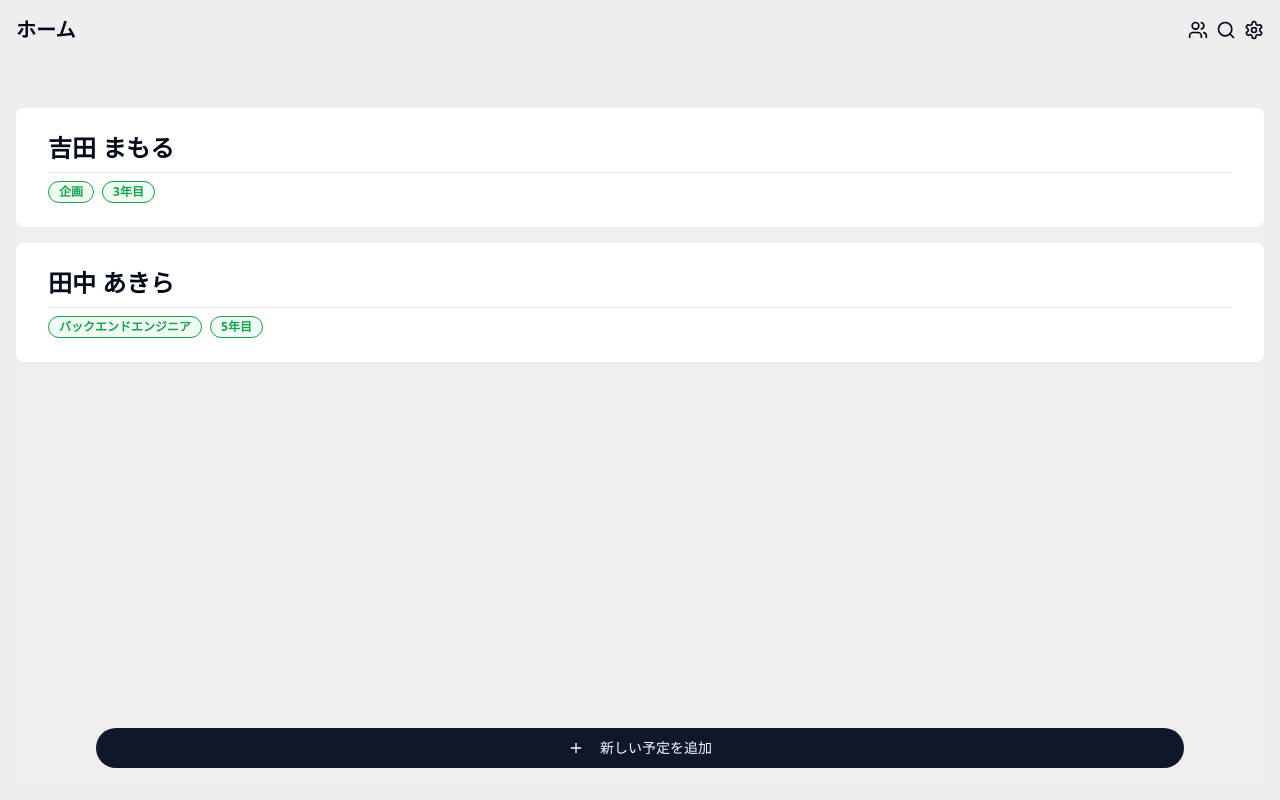
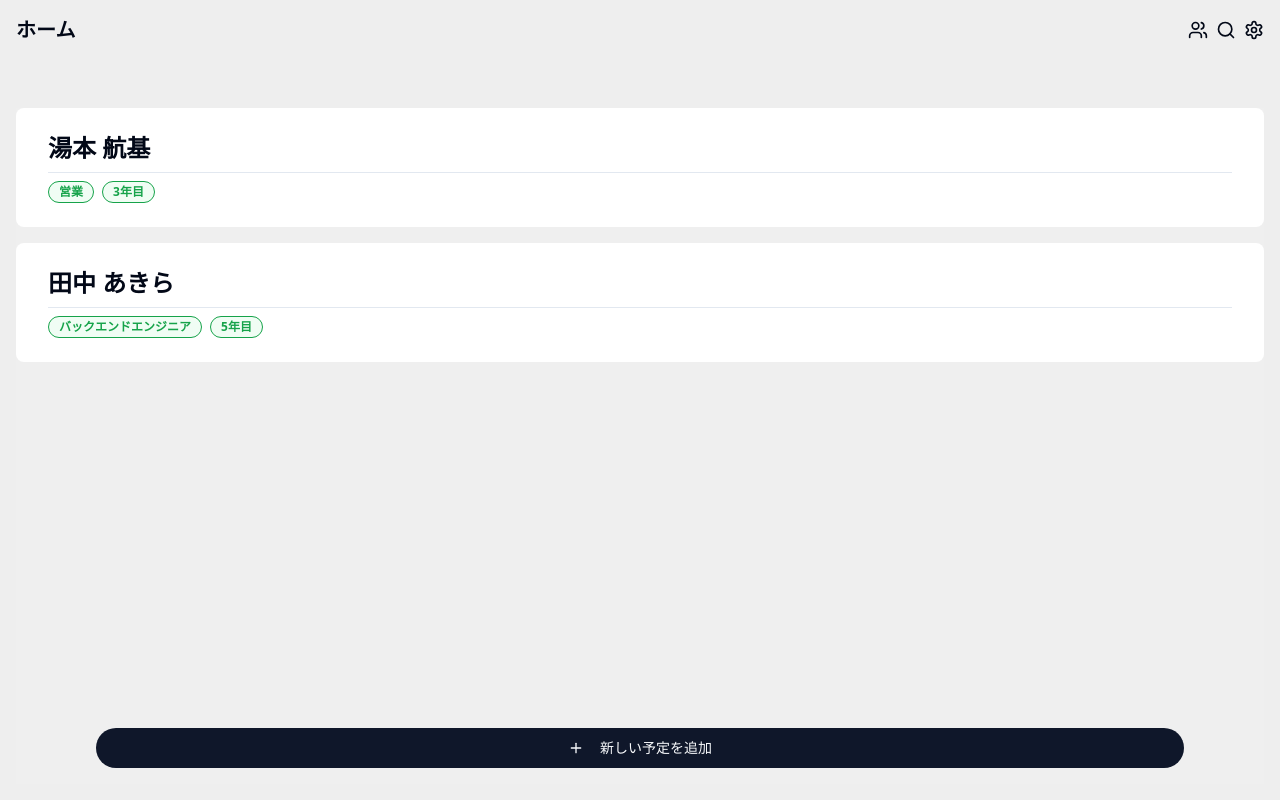
Before and after one commit to yuta-ike/home-gacha, a React (Vite) app in the folder front/: page /home in a window 1280 px wide. Built offline with nearby package versions, Linux system fonts and the light colour scheme; no server answers.

Commit message:
feat: change image

```diff
--- a/front/src/components/GachaCardDrawer.tsx
+++ b/front/src/components/GachaCardDrawer.tsx
@@ -5,7 +5,6 @@ import { Avatar, AvatarFallback, AvatarImage } from "./ui/avatar";
 import { Button } from "./ui/button";
 import { Drawer,  DrawerClose,  DrawerContent, DrawerDescription, DrawerHeader, DrawerTrigger } from "./ui/drawer"
 import { Separator } from "./ui/separator";
-import { useToast } from "./ui/use-toast";
 
 interface GachaCardDrawerProps {
   children: React.ReactNode;
@@ -15,7 +14,6 @@ interface GachaCardDrawerProps {
 export const GachaCardDrawer: React.FC<GachaCardDrawerProps> = ({children, user}) => {
    const {fetchStatus} = useGachaStatus();
 	const { startGacha } = useGachaStart(fetchStatus);
-  const {toast} = useToast()
 
   return (
     <Drawer>
--- a/front/src/mock/users.ts
+++ b/front/src/mock/users.ts
@@ -2,12 +2,12 @@ import { User } from "../components/GachaCard";
 
 export const mockUsers: User[] = [
   {
-    name: "吉田 まもる",
-    profession: "企画",
+    name: "湯本 航基",
+    profession: "営業",
     yearsOfService: 3,
     interestedField: "プロダクトの成長",
     objective: "新しいプロダクトを作りたい",
-    imageUrl: "/yoshida.png",
+    imageUrl: "/yuuumin.png",
   },
   {
     name: "田中 あきら",
@@ -15,6 +15,6 @@ export const mockUsers: User[] = [
     yearsOfService: 5,
     interestedField: "技術のプロフェッショナル",
     objective: "新しいプロダクトを作りたい",
-    imageUrl: "/tanaka.png"
+    imageUrl: "/yoshida.png"
   }
 ]
```
Also changed, not shown: front/public/yuuumin.jpeg (added).
